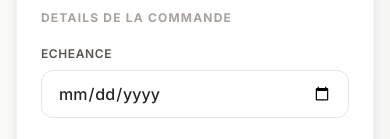
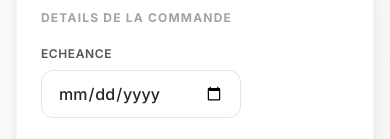
Before and after one commit to dockbearolda/DevisOlda, a React (Vite) app in the folder collection-app/: page / in a window 390 px wide. Shown: the part 705-844 px from the top of the page. Built offline with nearby package versions, Linux system fonts and the light colour scheme; no server answers; the database is empty.

Commit message:
fix: correction overflow champ echeance mobile
- Ajout overflow-hidden sur le conteneur flex
- Ajout min-w-0 pour permettre la reduction
- Limitation max-width a 200px sur l'input date

https://claude.ai/code/session_01GoDt6ASWhBqgPAon3P4FJ9

```diff
--- a/collection-app/src/components/FicheClient.jsx
+++ b/collection-app/src/components/FicheClient.jsx
@@ -930,14 +930,14 @@ function FicheClient({ fiche, onUpdate, onValidate, onArchive, currentView }) {
               <label className="block text-xs font-semibold text-stone-600 uppercase tracking-wider mb-2">
                 Echeance
               </label>
-              <div className="flex items-center gap-4">
-                <div className="flex-1">
+              <div className="flex items-center gap-4 overflow-hidden">
+                <div className="flex-1 min-w-0">
                   <input
                     type="date"
                     value={fiche.deadline}
                     onChange={(e) => onUpdate({ deadline: e.target.value })}
                     disabled={fiche.isValidated}
-                    className="w-full h-12 px-4 rounded-xl border border-stone-200 bg-white text-base font-medium
+                    className="w-full max-w-[200px] h-12 px-4 rounded-xl border border-stone-200 bg-white text-base font-medium
                                focus:outline-none focus:ring-2 focus:ring-stone-900 focus:border-transparent
                                disabled:bg-stone-100 disabled:cursor-not-allowed transition-all"
                   />
```
